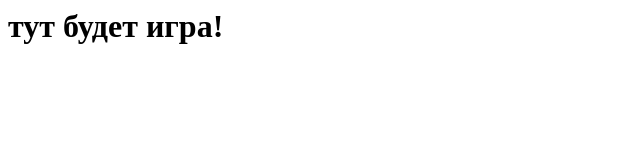
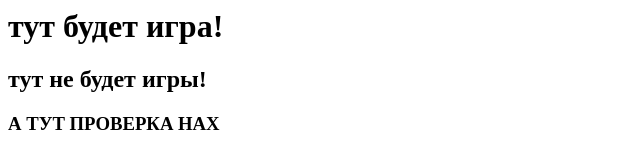
Before and after one commit to Takahash1MGR/bot-main, a plain HTML site: page index.html in a window 1280 px wide. Shown: the whole page, without its empty margins (0-640 px from the left). Drawn offline with Linux system fonts and the light colour scheme.

Commit message:
еще одна проверка

```diff
--- a/index.html
+++ b/index.html
@@ -1 +1 @@
-<html><h1>тут будет игра!</h1></html>
+<html><h1>тут будет игра!</h1> <h2>тут не будет игры!</h2><h3>А ТУТ ПРОВЕРКА НАХ</h3></html>
```
